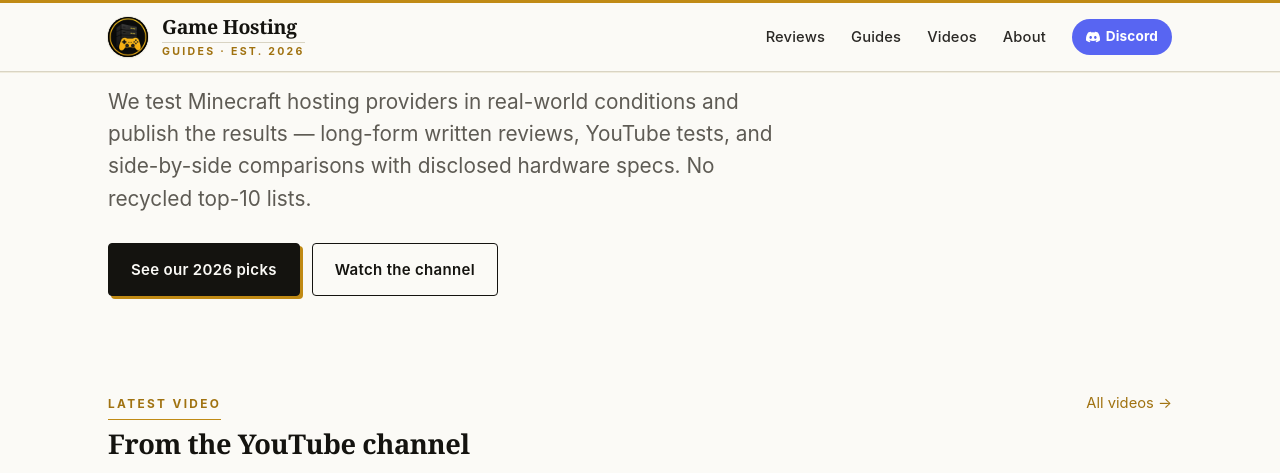
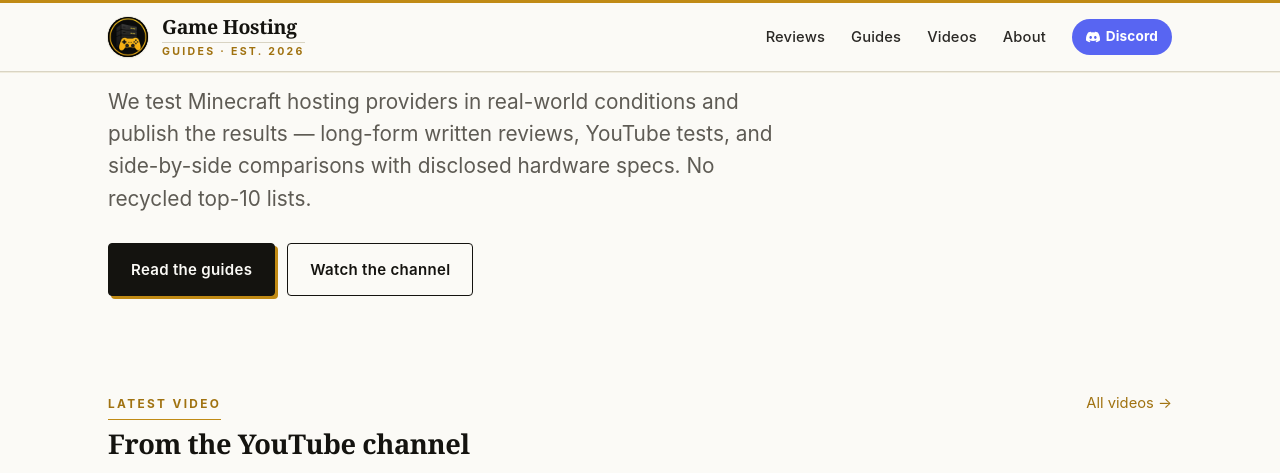
Before and after one commit to Game-Hosting-Guides/game-hosting-guides.github.io, a Jekyll site: the page built from index.md, in a window 1280 px wide and 900 px high, scrolled down 372 px, cut to the strip 0-473 px from the top of the window. Built offline with Jekyll 4.4.1, drawn with Linux system fonts in a browser that asks for light colours.

Commit message:
Point homepage hero CTA at /guides/ instead of comparison page

```diff
--- a/index.md
+++ b/index.md
@@ -10,7 +10,7 @@
   <h1>Independent reviews of <em>game server hosting</em>, written by people who actually run servers.</h1>
   <p class="lede">We test Minecraft hosting providers in real-world conditions and publish the results — long-form written reviews, YouTube tests, and side-by-side comparisons with disclosed hardware specs. No recycled top-10 lists.</p>
   <div class="hero-ctas">
-    <a class="btn btn--primary" href="{{ '/best-minecraft-server-hosting/' | relative_url }}">See our 2026 picks</a>
+    <a class="btn btn--primary" href="{{ '/guides/' | relative_url }}">Read the guides</a>
     <a class="btn btn--ghost" href="{{ site.youtube_url }}" rel="noopener" target="_blank">Watch the channel</a>
   </div>
 </section>
```
